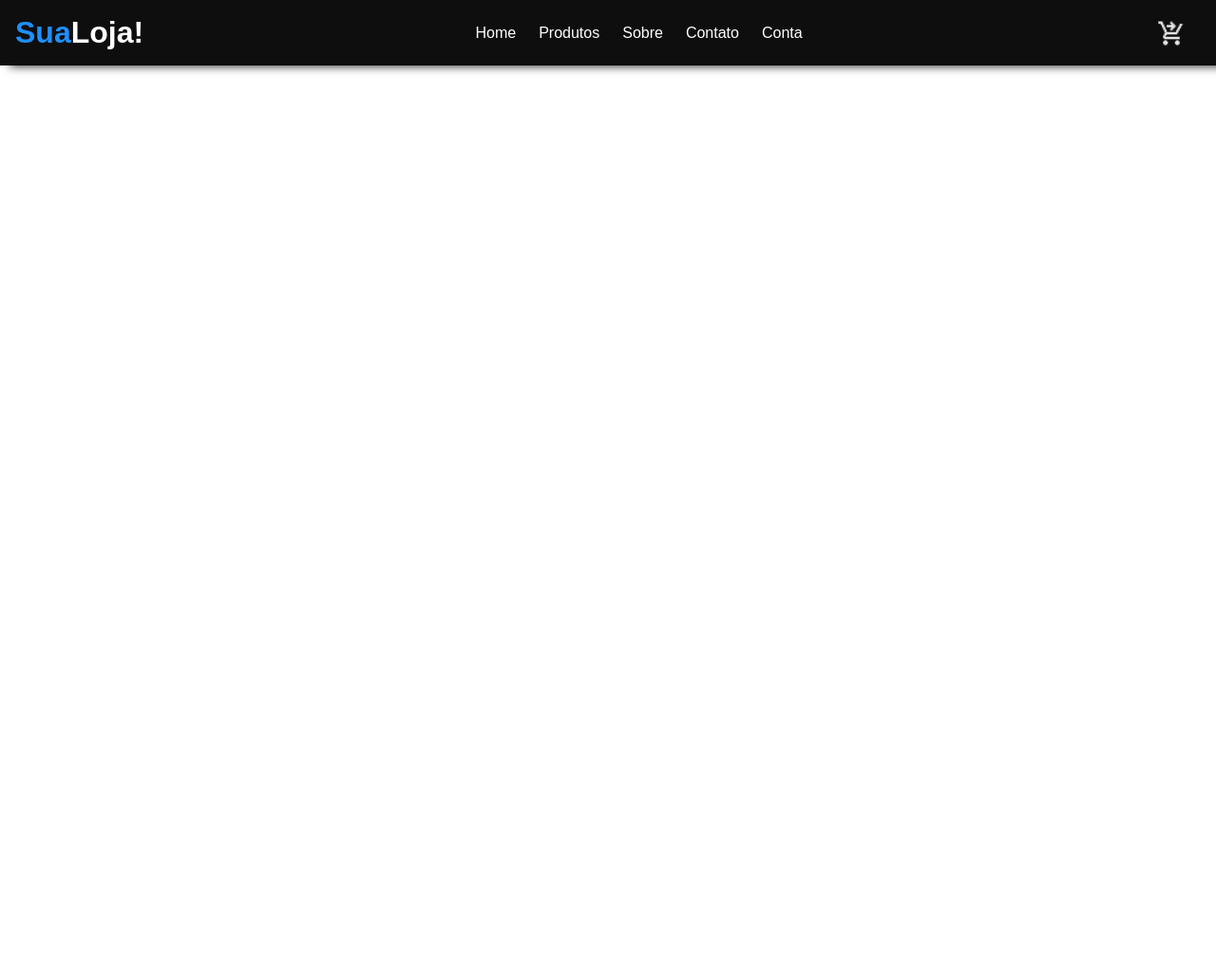
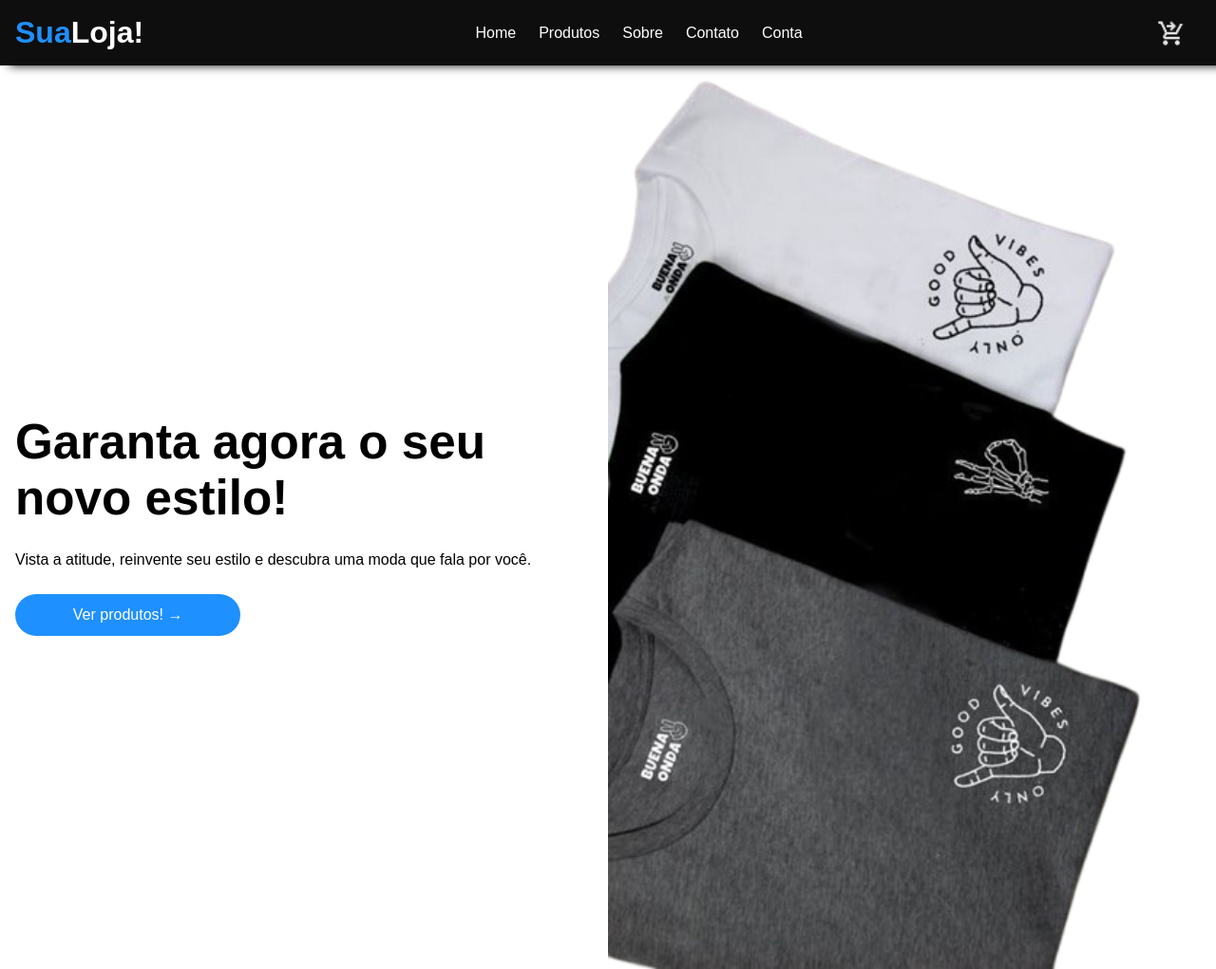
Before and after one commit to nicolas-davila/Ecommerce_Website, a plain HTML site: page index.html in a window 1280 px wide. Shown: the whole page at 95% size. Before the commit the page ends 800 px from the top, so only its background shows below. Drawn offline with Linux system fonts and the light colour scheme; a web font is replaced by a local one.

Commit message:
CSS Properties

```diff
--- a/index.html
+++ b/index.html
@@ -14,7 +14,7 @@
   </head>
   <body>
     <div class="navbar">
-      <div class="header-inner-content">
+      <div class="navbar-inner-content">
         <h1 class="logo">Sua<span>Loja!</span></h1>
         <nav>
           <ul>
@@ -27,9 +27,27 @@
         </nav>
         <div class="nav-icon-container">
           <img src="./imagens/botao-cart.png" />
-          <img src="./imagens/botao-menu.png" class="menu-button"/>
+          <img src="./imagens/botao-menu.png" class="menu-button" />
         </div>
       </div>
     </div>
+
+    <header>
+      <div class="header-inner-content">
+        <div class="header-bottom-side">
+          <div class="header-bottom-side-left">
+            <h2>Garanta agora o seu novo estilo!</h2>
+            <p>
+              Vista a atitude, reinvente seu estilo e descubra uma moda que
+              fala por você.
+            </p>
+            <button>Ver produtos! &#8594;</button>
+          </div>
+          <div class="header-bottom-side-right">
+            <img src="./imagens/camiseta-marketing-removebg-preview.png" alt="">
+          </div>
+        </div>
+      </div>
+    </header>
   </body>
 </html>
--- a/styles/global.css
+++ b/styles/global.css
@@ -8,12 +8,6 @@ body {
     font-family: "Special Gothic Expanded One", sans-serif;
 }
 
-.header-inner-content {
-    max-width: 1300px;
-    margin-left: auto;
-    margin-right: auto;
-}
-
 .navbar {
     background-color: #0e0e0e;
     padding: 1rem;
@@ -21,6 +15,12 @@ body {
     top: 0;
     box-shadow: 10px 0px 10px #0e0e0e;
     z-index: 99;
+}
+
+.navbar-inner-content {
+    max-width: 1300px;
+    margin-left: auto;
+    margin-right: auto;
 }
 
 .navbar>div {
@@ -70,9 +70,59 @@ nav ul li:hover {
     transition: all 0.5s;
     font-weight: bold;
     color: dodgerblue;
-
 }
 
 .menu-button {
     display: none;
 }
+
+
+
+.header-bottom-side {
+    display: flex;
+    align-items: center;
+    justify-content: center;
+    padding: 1rem;
+}
+
+.header-bottom-side-left {
+    height: 100%;
+    flex-basis: 50%;
+}
+
+.header-bottom-side-left h2 {
+    font-size: 3.2rem;
+    margin-bottom: 1.5rem;
+}
+
+.header-bottom-side-left p {
+    line-height: 1.5rem;
+    margin-bottom: 1.5rem;
+}
+
+.header-bottom-side-left button {
+    background-color: dodgerblue;
+    border: none;
+    cursor: pointer;
+    padding: 0.8rem 3.8rem;
+    border-radius: 9999px;
+    color: white;
+    font-weight: 500;
+    font-size: 1rem;
+    transition: all 0.8s;
+}
+
+.header-bottom-side-left button:hover {
+    background-color: #004c94;
+}
+
+.header-bottom-side-right {
+    flex-basis: 50%;
+    display: flex;
+    align-items: center;
+    justify-content: center;
+}
+
+.header-bottom-side-right img {
+    width: 115%;
+}
```
